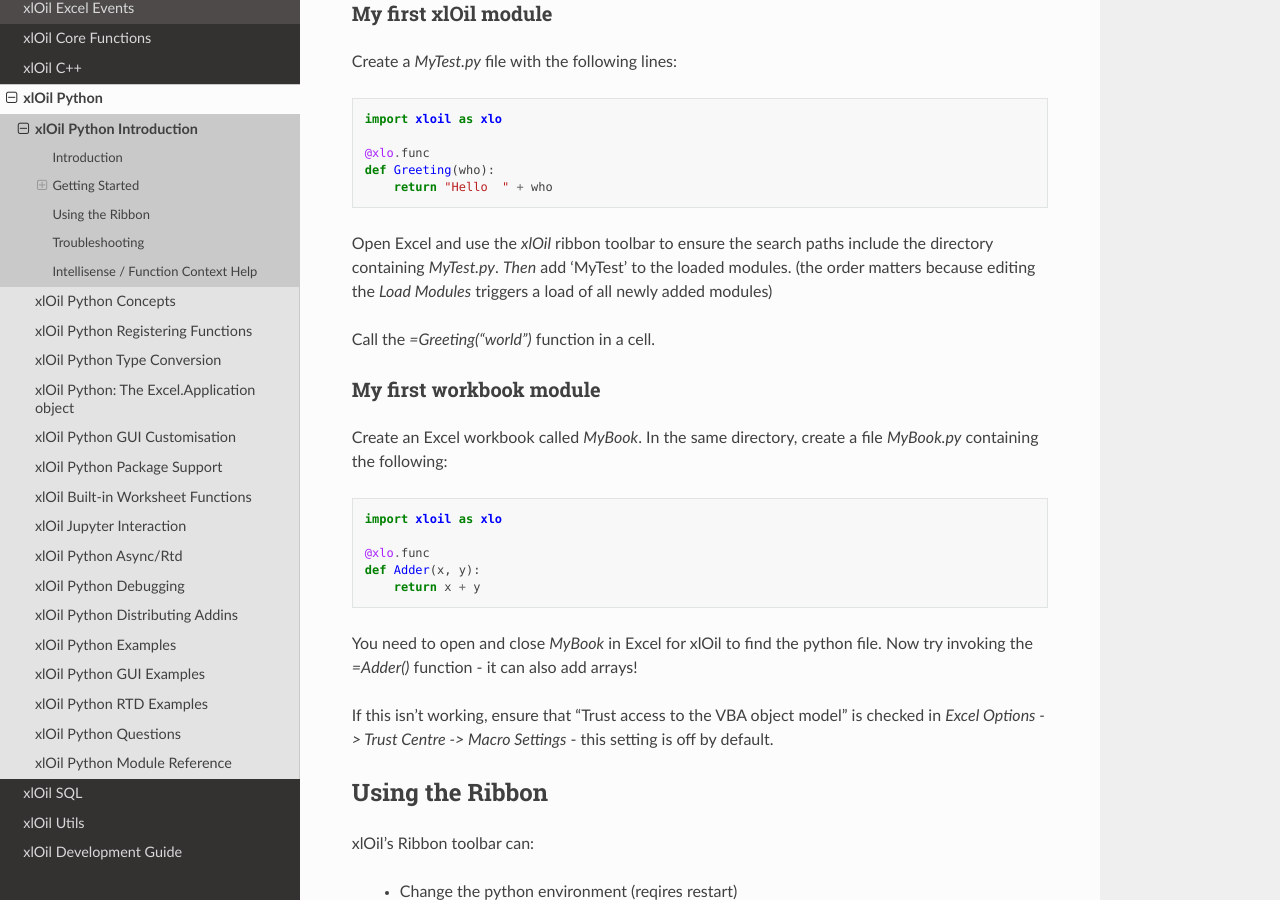
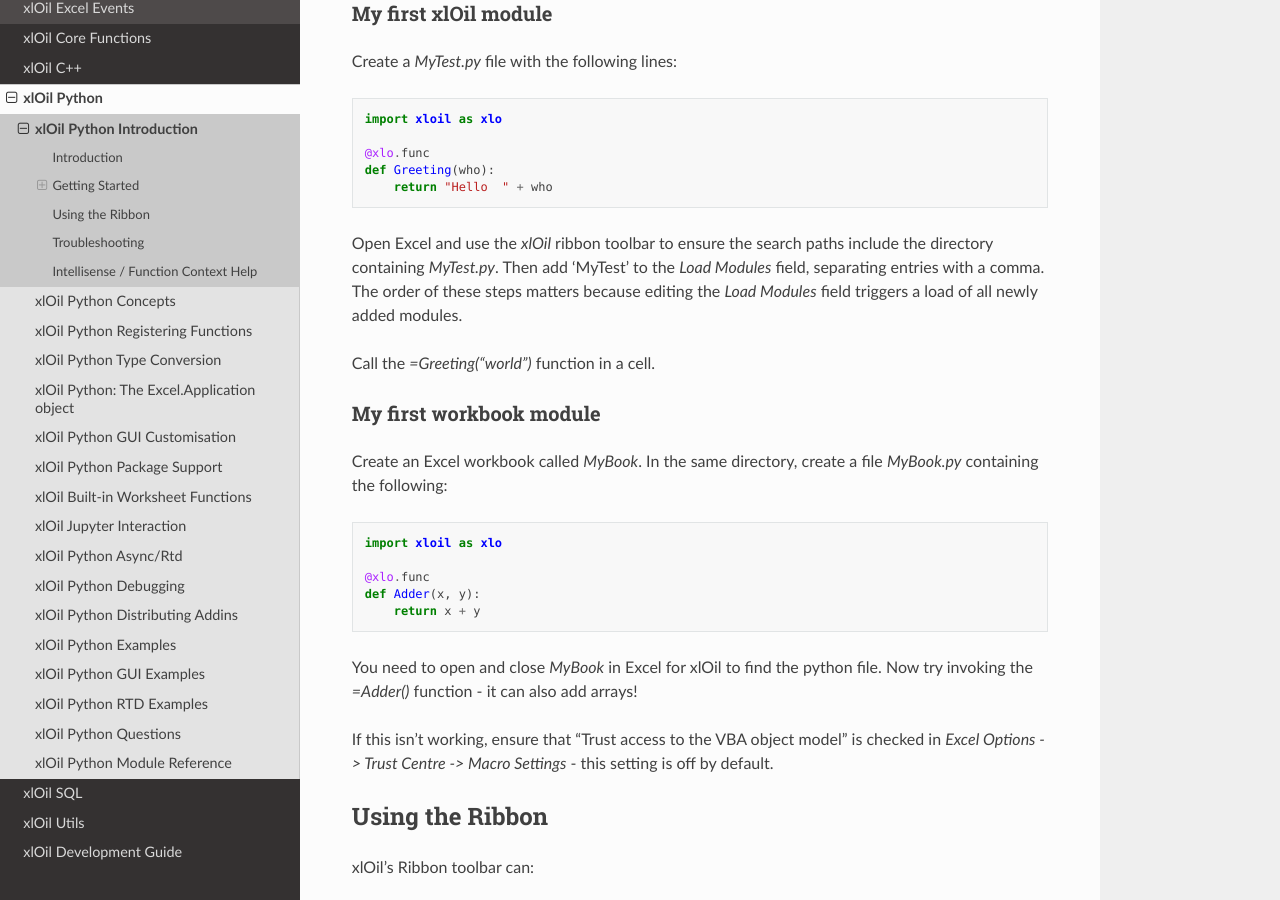
Before and after one commit to cunnane/xloil, a Sphinx documentation site: the page built from docs/source/xlOil_Python/GettingStarted.rst, in a window 1280 px wide and 900 px high, scrolled down 1611 px. Built offline with Sphinx 7.4.7 and the Read the Docs theme 2.0.0, drawn with Linux system fonts in a browser that asks for light colours.

Commit message:
Little bit of rewording in the docs

```diff
--- a/docs/source/xlOil_Python/GettingStarted.rst
+++ b/docs/source/xlOil_Python/GettingStarted.rst
@@ -75,9 +75,9 @@
         return "Hello  " + who
 
 Open Excel and use the *xlOil* ribbon toolbar to ensure the search paths include
-the directory containing `MyTest.py`.  *Then* add 'MyTest' to the loaded modules.
-(the order matters because editing the *Load Modules* triggers a load of all newly
-added modules)
+the directory containing `MyTest.py`.  Then add 'MyTest' to the *Load Modules*
+field, separating entries with a comma. The order of these steps matters because
+editing the *Load Modules* field triggers a load of all newly added modules.
 
 Call the `=Greeting("world")` function in a cell.
 
```
